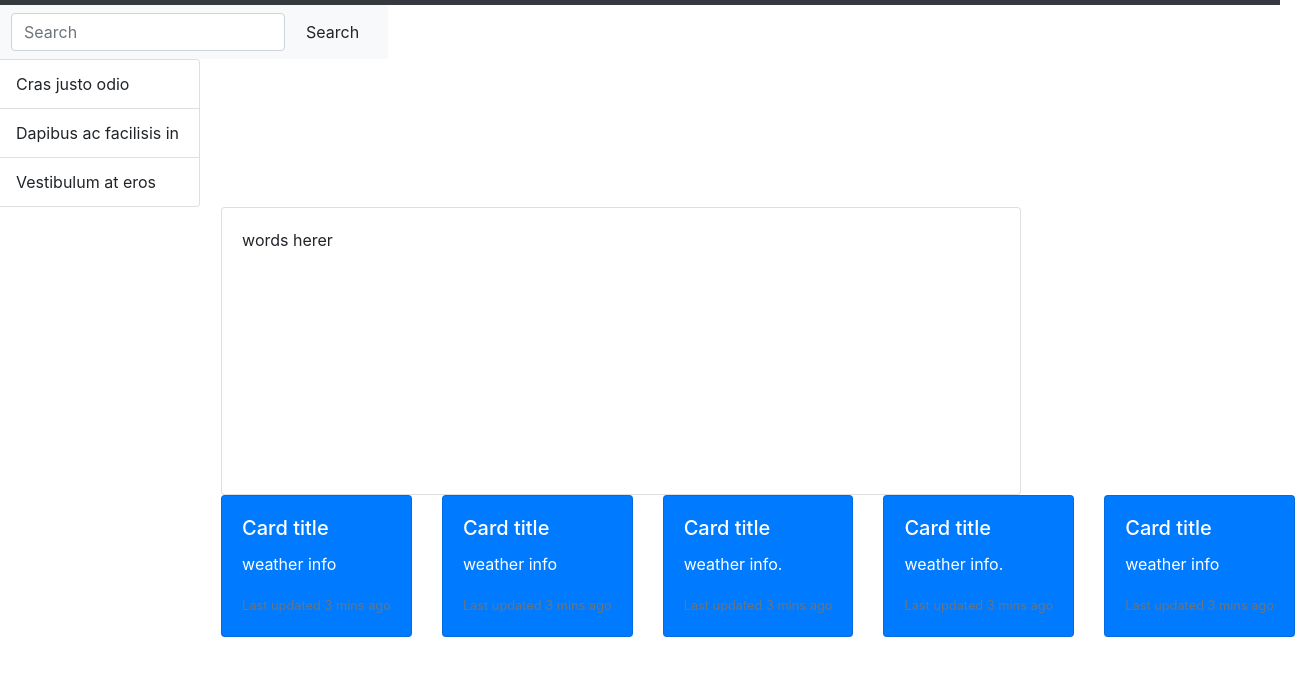
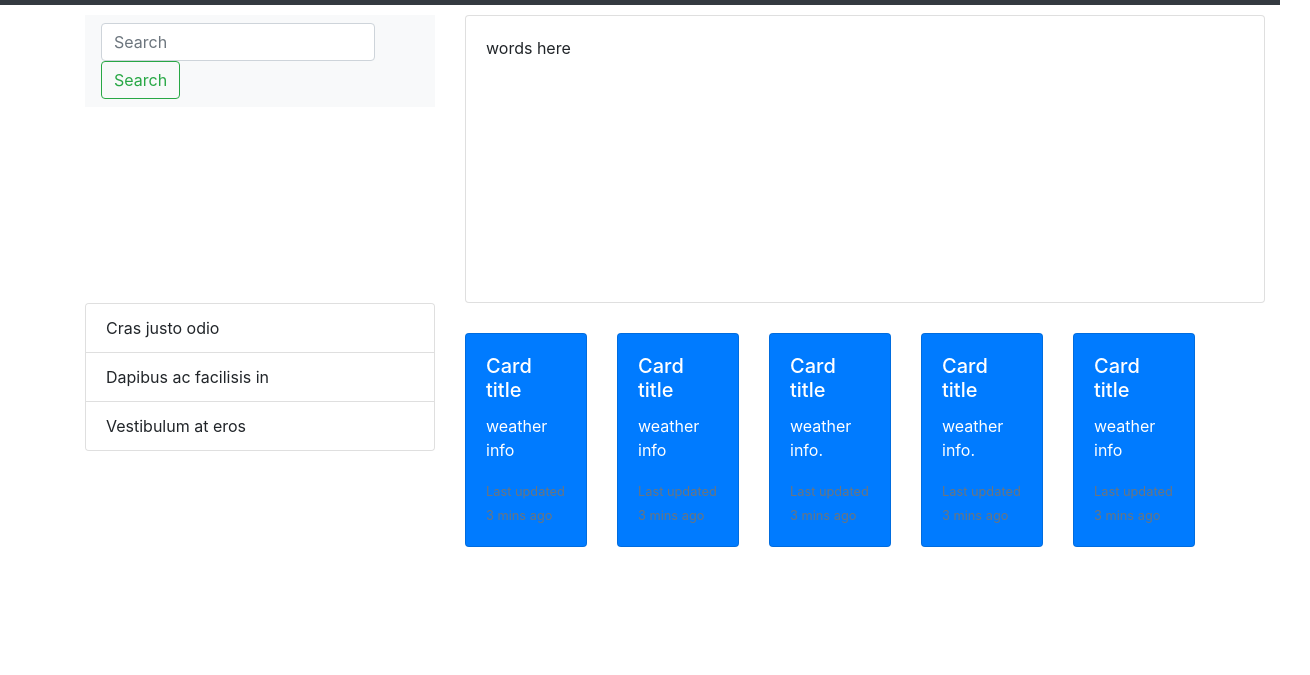
Before and after one commit to smiro35/Lets-talk-weather, a plain HTML site: page index.html in a window 1280 px wide. Shown: the part 51-726 px from the top of the page, 1310 px wide, since content can reach past the window. Drawn offline with nearby package versions, Linux system fonts and the light colour scheme.

Commit message:
better html

```diff
--- a/index.html
+++ b/index.html
@@ -13,29 +13,51 @@
 
 <body>
 
-    <div class="main-contained" style="margin:0px;">
-
-
     <nav class="navbar navbar-dark bg-dark">
         <span class="navbar-brand mb-0 h1">weather Here</span>
     </nav>
 
-        <div class="search-container" style="margin-left:10px">
+
+    <div class="container" style="margin-top: 10px;">
 
 
         <div class="row">
+
+            <!--div for search bar begins here-->
+
+
+            <div class="col-md-4">
                 <nav class="navbar navbar-light bg-light">
 
                     <form class="form-inline">
                         <input class="form-control mr-sm-2" type="search" placeholder="Search" aria-label="Search">
-                        <button class="btn" class="btn btn-outline-success my-2 my-sm-0" type="submit">Search</button>
+                        <button class="btn btn-outline-success my-2 my-sm-0" type="submit">Search</button>
                     </form>
                 </nav>
+
+
             </div>
-            <!--search baar row end here-->
+            <!--div for search bar ends here-->
 
-            <div class="row">
-                <div id="search-side">
+            <!--div for main display top right starts-->
+            <div class="col-md-8">
+
+                <div class="card" style="width:50rem; height: 18rem;">
+                    <div class="card-body">
+                        words here
+                    </div>
+                </div>
+
+
+            </div>
+            <!--div for main display top right ends here-->
+
+
+            <!--
+                <div class="w-100"></div> -->
+
+            <!--div for the list starts here-->
+            <div class="col-md-4">
 
                 <div class="card">
                     <ul class="list-group list-group-flush">
@@ -45,29 +67,17 @@
                     </ul>
                 </div>
 
-                </div>
-            </div>
-            <!--cityu list row ends here-->
-        </div>
-        <!--search container ends here-->
-
-        <div class="show-container" class="col-md-10" style="float: right;float:top;">
-
-            <div class="row">
-
-                <div class="card" style="width:50rem; height: 18rem;">
-                    <div class="card-body">
-                        words herer
-                    </div>
-                </div>
 
             </div>
-            <!--top display row end here-->
-            <div class="row">
+            <!--div for the list ends here-->
 
-                <div id="weather-info" class="card-deck">
 
-                    <div class="card text-white bg-primary mb-3" style="max-width: 18rem;">
+            <!--div for the lil cards starts here-->
+            <div class="col-md-8" style="margin-top: 30px;">
+
+                <div class="card-deck">
+
+                    <div class="card text-white bg-primary mb-3" style="max-width: 25rem;">
 
                         <div class="card-body">
                             <h5 class="card-title">Card title</h5>
@@ -108,28 +118,11 @@
                         </div>
                     </div>
                 </div>
-            </div>
-            <!--lil cards row ends here-->
+
 
             </div>
-
+            <!--div for the lil cards here-->
         </div>
-    <!--main container div ends here-->
-
-
-
-
-
-
-
-    <!-- <script src="http://code.jquery.com/jquery-3.4.1.min.js" integrity="sha256-CSXorXvZcTkaix6Yvo6HppcZGetbYMGWSFlBw8HfCJo=" crossorigin="anonymous"></script> -->
-
-
-    <script src="http://code.jquery.com/jquery-3.4.1.min.js" integrity="sha256-CSXorXvZcTkaix6Yvo6HppcZGetbYMGWSFlBw8HfCJo=" crossorigin="anonymous"></script>
-
-    <script src="assets/script.js">
-    </script>
-
-</body>
-
-</html>
+        <!--class row ends here-->
+    </div>
+    <!--container div ends here-->
```
Lines whose indentation alone changed are shown as unchanged.
